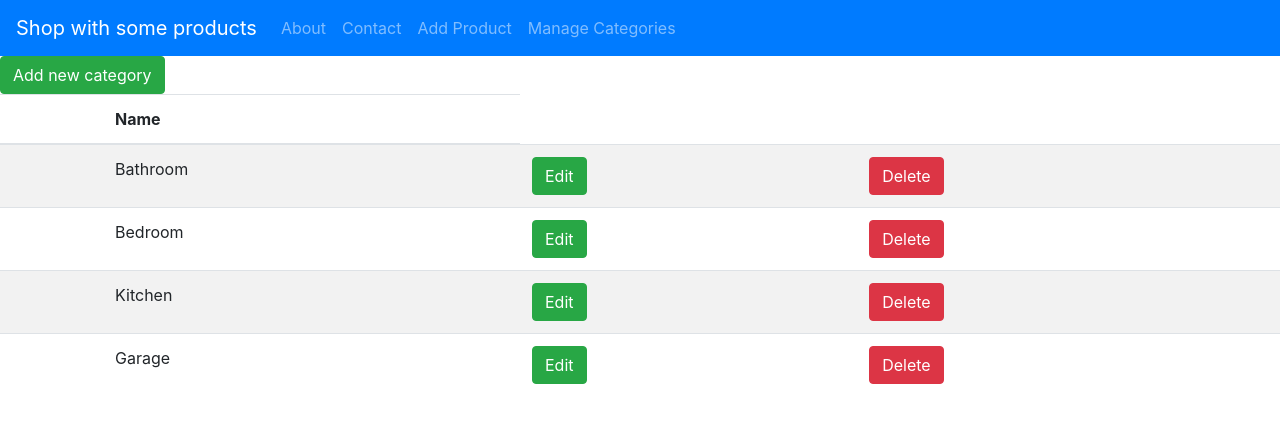
After one commit to SzymonGajdowski/ShopDemo, a Django app: page /categories/ in a window 1280 px wide. The commit adds this page. Shown: the top 423 px of the page. Run offline with Django 3.2, Linux system fonts and the light colour scheme; data comes from the database, SQL or seed files in the repository; both versions use the stored data as it was after the commit; some libraries are stand-ins or nearby versions.

Commit message:
Add CRUD for categories

```diff
--- /dev/null
+++ b/products/templates/products/categories.html
@@ -0,0 +1,24 @@
+{% extends 'products/main.html' %}
+
+{% block content %}
+<td><a class="btn btn-success" href="{% url 'category_create' %}">Add new category</a></td>
+<table class="table table-striped">
+    <thead>
+      <tr>
+        <th scope="col"></th>
+        <th scope="col">Name</th>
+      </tr>
+    </thead>
+    <tbody>
+      {% for category in categories %}
+      <tr>
+        <th scope="row"></th>
+        <td>{{ category.name }}</td>
+        <td><a class="btn btn-success" href="{% url 'category_edit' category.id %}">Edit</a></td>
+        <td><a class="btn btn-danger" href="{% url 'category_delete' category.id %}">Delete</a></td>
+      </tr>
+      {% endfor %}
+    </tbody>
+  </table>
+
+{% endblock %}
--- a/products/templates/products/main.html
+++ b/products/templates/products/main.html
@@ -23,8 +23,12 @@
             </li>
             <li class="nav-item">
               <a class="nav-link" href="{% url 'product_contact' %}">Contact</a>
+            </li>
             <li class="nav-item">
-              <a class="nav-link" href="{% url 'product_create' %}">Add New Product</a>
+              <a class="nav-link" href="{% url 'product_create' %}">Add Product</a>
+            </li>
+            <li class="nav-item">
+              <a class="nav-link" href="{% url 'categories_home' %}">Manage Categories</a>
             </li>
           </ul>
         </div>
--- a/products/urls.py
+++ b/products/urls.py
@@ -8,4 +8,8 @@ urlpatterns = [
     path('create_product/', views.create_product, name='product_create'),
     path('edit_product/<int:pk>/', views.edit_product, name='product_edit'),
     path('delete_product/<int:pk>/', views.delete_product, name='product_delete'),
+    path('categories/', views.categories_view, name='categories_home'),
+    path('create_category', views.create_category, name='category_create'),
+    path('categories/edit_category/<int:pk>/', views.edit_category, name='category_edit'),
+    path('categories/delete_category/<int:pk>/', views.delete_category, name='category_delete'),
 ]
--- a/products/views.py
+++ b/products/views.py
@@ -1,7 +1,7 @@
 from django.shortcuts import render, redirect
 from django.http import HttpResponse
 from .models import Category, Product
-from .forms import ProductForm
+from .forms import ProductForm, CategoryForm
 
 def home_view(request):
     products = Product.objects.all()
@@ -16,6 +16,16 @@ def about_view(request):
 
 def contact_view(request):
     return render(request, 'products/contact.html')
+
+def categories_view(request):
+    categories = Category.objects.all()
+
+    context = {'categories': categories}
+
+    return render(request, 'products/categories.html', context)
+
+
+# PRODUCT CRUD
 
 def create_product(request):
 
@@ -50,3 +60,39 @@ def delete_product(request, pk):
         return redirect('/')
 
     return render(request, 'products/delete_form.html')
+
+# CATEGORY CRUD
+
+def create_category(request):
+
+    form = CategoryForm()
+    if request.method == 'POST':
+        form = CategoryForm(request.POST)
+        if form.is_valid():
+            form.save()
+            return redirect('/')
+
+    context = {'form': form}
+    return render(request, 'products/create_form.html', context)
+
+def edit_category(request, pk):
+
+    category = Category.objects.get(id=pk)
+    form = CategoryForm(instance=category)
+    if request.method == 'POST':
+        form = CategoryForm(request.POST, instance=category)
+        if form.is_valid():
+            form.save()
+            return redirect('/')
+
+    context = {'form': form}
+    return render(request, 'products/create_form.html', context)
+
+def delete_category(request, pk):
+
+    category = Category.objects.get(id=pk)
+    if request.method == 'POST':
+        category.delete()
+        return redirect('/')
+
+    return render(request, 'products/delete_form.html')
```
Also changed, not shown: products/forms.py (+6 -1 lines), db.sqlite3.
